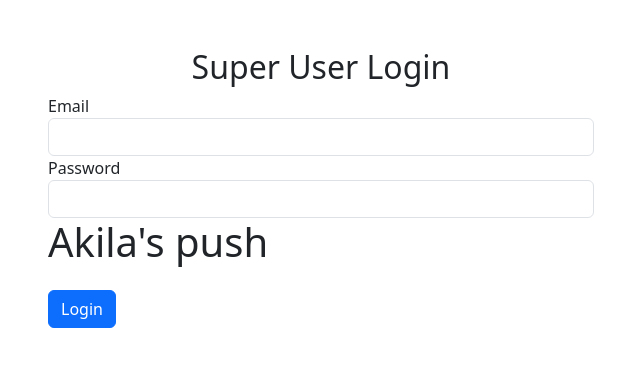
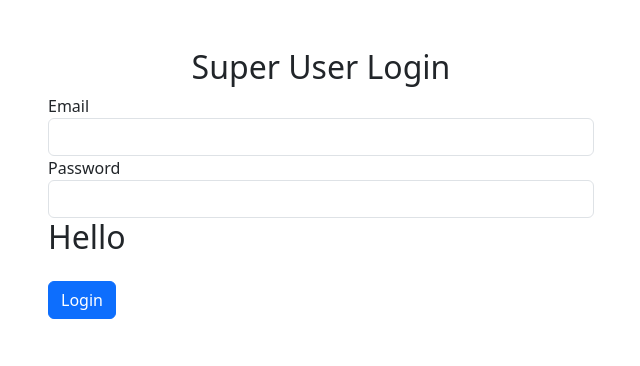
Before and after one commit to RubayedMunna/scrms-frontend, a React (Create React App) app: page /su-login in a window 1280 px wide. Shown: the top 366 px of the page, without its empty margins (319-959 px from the left). Built offline with nearby package versions, Linux system fonts and the light colour scheme.

Commit message:
Rubayed's Commit

```diff
--- a/src/components/SULoginForm.jsx
+++ b/src/components/SULoginForm.jsx
@@ -48,7 +48,7 @@ const SULoginForm = () => {
                                 onChange={(e) => setPassword(e.target.value)}
                                 required
                             />
-                            <h1>Akila's push</h1>
+                            <h2>Hello</h2>
                         </div>
                         <button type="submit" className="btn btn-primary btn-block mt-3">Login</button>
                     </form>
```
